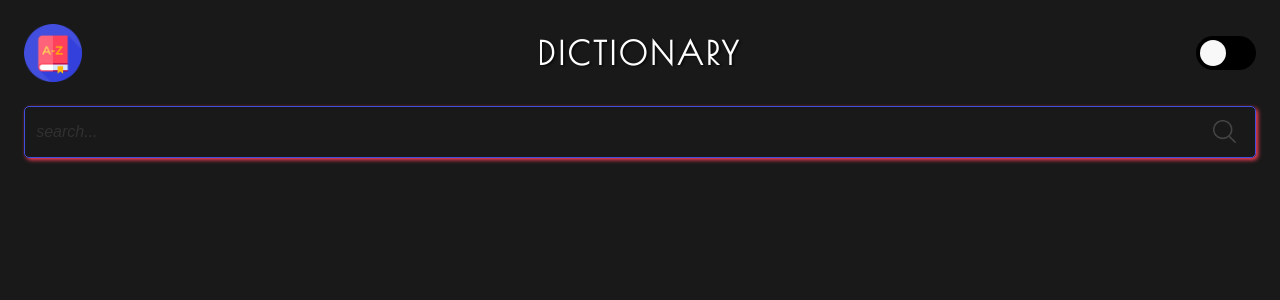
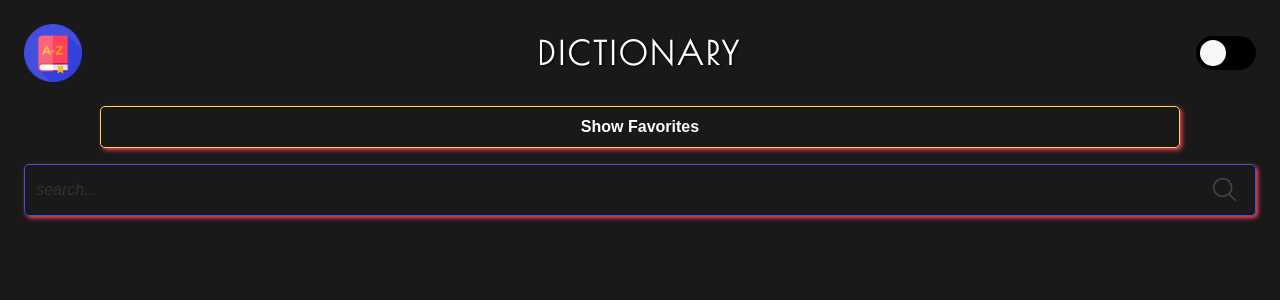
Before and after one commit to DennisByberg/dictionary, a React (Vite) app: page / in a window 1280 px wide. Shown: the top 300 px of the page. Built offline with nearby package versions, Linux system fonts and the light colour scheme.

Commit message:
Added toggle function

```diff
--- a/src/App.tsx
+++ b/src/App.tsx
@@ -4,6 +4,7 @@ import Header from "./components/Header/Header";
 import Searchbar from "./components/Searchbar/Searchbar";
 import WordList from "./components/WordList/WordList";
 import DisplayFavorites from "./components/DisplayFavorites/DisplayFavorites";
+import ToggleFavorites from "./components/ToggleFavorites/ToggleFavorites";
 
 const DarkModeContext = createContext<TDarkModeContext | undefined>(undefined);
 const ChangeDarkModeContext = createContext<TChangeDarkModeContext | undefined>(
@@ -12,6 +13,7 @@ const ChangeDarkModeContext = createContext<TChangeDarkModeContext | undefined>(
 
 function App() {
   const [isDarkMode, setIsDarkMode] = useState<boolean>(true);
+  const [isFavoritesToggled, setIsFavoritesToggled] = useState<boolean>(false);
   const [wordObject, setWordObject] = useState<IDictionaryApiResponse[] | []>(
     []
   );
@@ -21,9 +23,16 @@ function App() {
       <DarkModeContext.Provider value={isDarkMode}>
         <ChangeDarkModeContext.Provider value={setIsDarkMode}>
           <Header />
-          <DisplayFavorites />
+          <ToggleFavorites
+            isFavoritesToggled={isFavoritesToggled}
+            setIsFavoritesToggled={setIsFavoritesToggled}
+          />
           <Searchbar setWordObject={setWordObject} />
-          <WordList wordObject={wordObject} />
+          {isFavoritesToggled ? (
+            <DisplayFavorites />
+          ) : (
+            <WordList wordObject={wordObject} />
+          )}
         </ChangeDarkModeContext.Provider>
       </DarkModeContext.Provider>
     </div>
--- /dev/null
+++ b/src/components/ToggleFavorites/ToggleFavorites.scss
@@ -0,0 +1,46 @@
+@import "../../sass/colors";
+@import "../../sass/mixins";
+
+.toggle-favorites {
+  margin: 0 1.5rem 1rem 1.5rem;
+
+  &__container {
+    @include containerMaxWidthAndCenter;
+    margin-inline: auto;
+
+    &__toggleBTN {
+      font-weight: bold;
+      width: 100%;
+      padding: 0.7rem;
+      color: $white;
+      background-color: transparent;
+      border: 1px solid $yellowLogo;
+      outline: none;
+      border-radius: 5px;
+      box-shadow: 2px 2px 4px $darkRedLogo;
+      font-size: 1rem;
+
+      transition: 0.2s ease-in-out;
+
+      &:hover {
+        cursor: pointer;
+        transform: scale(1.02);
+      }
+
+      &::placeholder {
+        font-style: italic;
+        color: $whiteTransparent1;
+      }
+
+      // INPUT LIGHT MODE
+      &.light-mode {
+        color: $black;
+        border: 2px solid $blueLogo;
+
+        &::placeholder {
+          color: $blackTransparent3;
+        }
+      }
+    }
+  }
+}
--- /dev/null
+++ b/src/components/ToggleFavorites/ToggleFavorites.tsx
@@ -0,0 +1,25 @@
+import "./ToggleFavorites.scss";
+
+interface IToggleFavoritesProps {
+  isFavoritesToggled: boolean;
+  setIsFavoritesToggled: React.Dispatch<React.SetStateAction<boolean>>;
+}
+
+function ToggleFavorites({
+  isFavoritesToggled,
+  setIsFavoritesToggled,
+}: IToggleFavoritesProps) {
+  return (
+    <div className="toggle-favorites">
+      <div className="toggle-favorites__container">
+        <button
+          onClick={() => setIsFavoritesToggled((prev) => !prev)}
+          className="toggle-favorites__container__toggleBTN"
+        >
+          {isFavoritesToggled ? "Hide" : "Show"} Favorites
+        </button>
+      </div>
+    </div>
+  );
+}
+export default ToggleFavorites;
```
